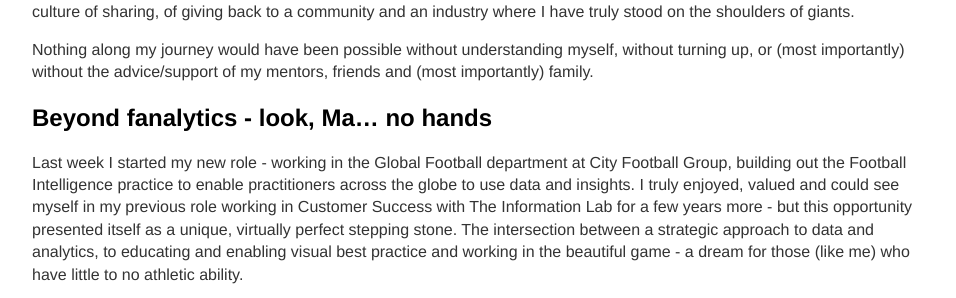
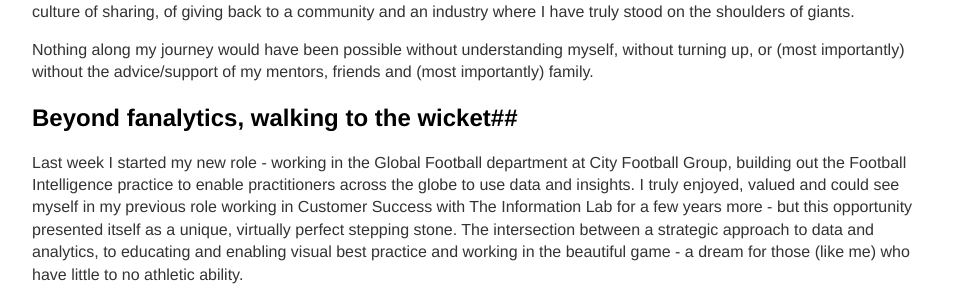
Before and after one commit to scribblr42/scribbles.github.io, a Jekyll site: the page built from _posts/2020-06-10-walk-from-the-pavilion.md, in a window 1280 px wide. Shown: the part 1397-1695 px from the top of the page, without its empty margins (160-1116 px from the left). Built offline with Jekyll 4.4.1, drawn with Linux system fonts in a browser that asks for light colours.

Commit message:
Update 2020-06-10-walk-from-the-pavilion.md

```diff
--- a/_posts/2020-06-10-walk-from-the-pavilion.md
+++ b/_posts/2020-06-10-walk-from-the-pavilion.md
@@ -27,7 +27,7 @@ My career so far has been, as I mentioned above, blessed. To join such a great c
 
 Nothing along my journey would have been possible without understanding myself, without turning up, or (most importantly) without the advice/support of my mentors, friends and (most importantly) family.
 
-## Beyond fanalytics - look, Ma... no hands ##
+## Beyond fanalytics, walking to the wicket##
 Last week I started my new role - working in the Global Football department at City Football Group, building out the Football Intelligence practice to enable practitioners across the globe to use data and insights. I truly enjoyed, valued and could see myself in my previous role working in Customer Success with The Information Lab for a few years more - but this opportunity presented itself as a unique, virtually perfect stepping stone. The intersection between a strategic approach to data and analytics, to educating and enabling visual best practice and working in the beautiful game - a dream for those (like me) who have little to no athletic ability.
 
 What the future holds is building on the great work already done at CFG. Enabling folks across the organisation, using the skills learned as a consultant, a trainer and as part of Customer Success - and evangelising about data and analytics. How can we build a truly data-driven football organisation spanning across the world?
```
